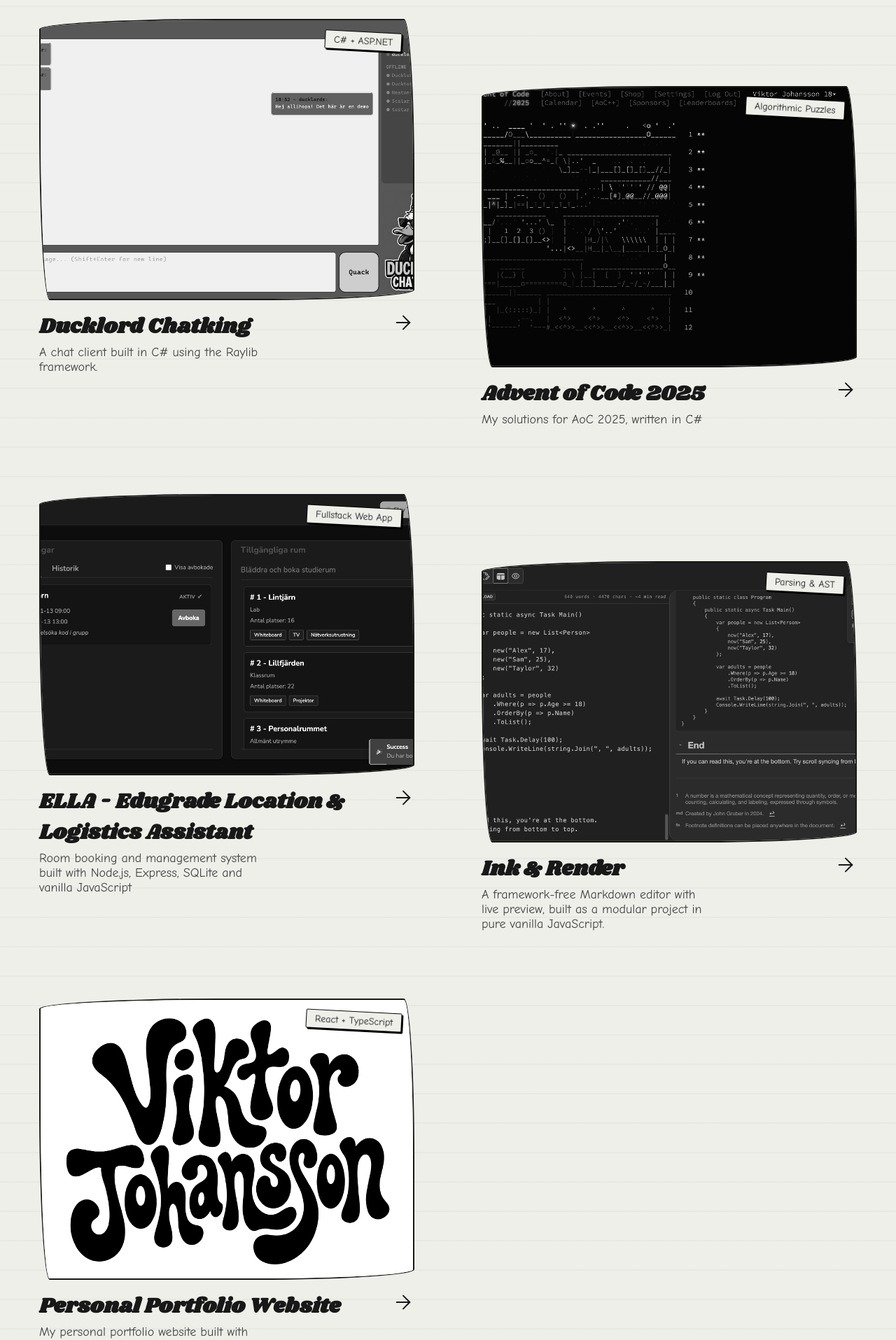
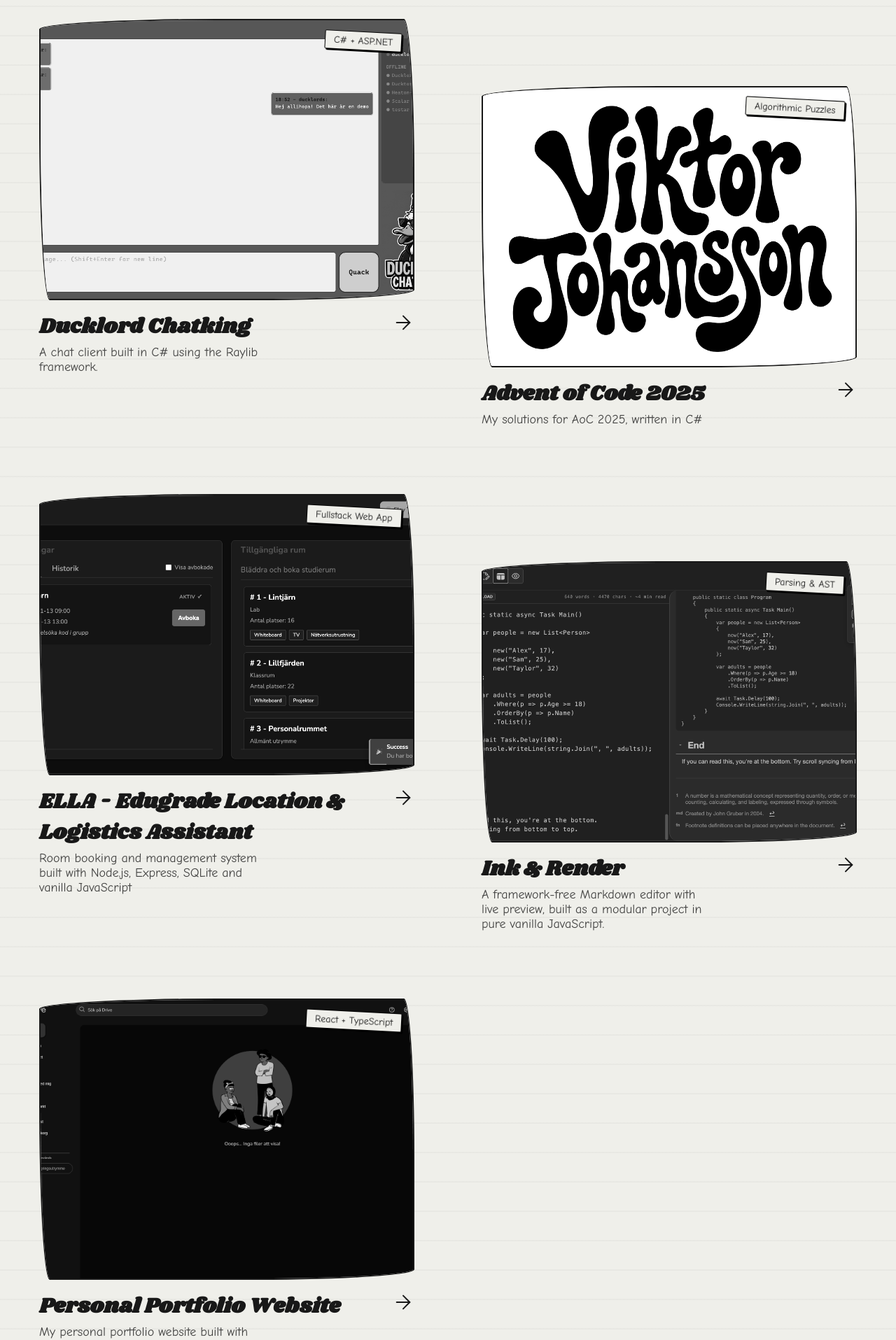
Before and after one commit to discovicke/portfolio-mono, a React (Vite) app: page / in a window 1280 px wide. Shown: the part 2320-4235 px from the top of the page at 70% size. Built offline with nearby package versions, Linux system fonts and the light colour scheme.

Commit message:
Update project entries in projects.ts: replace Advent of Code with personal portfolio and add Google Drive Clone project

```diff
--- a/src/data/projects.ts
+++ b/src/data/projects.ts
@@ -25,18 +25,20 @@
     },
     {
         id: 2,
-        title: "Advent of Code 2025",
-        category: "Algoritmiska pussel",
-        desc: "Mina lösningar för AoC 2025, skrivna i C#",
-        img: "/AoC25.png",
+        title: "Personliga hemsidan",
+        category: "React + TypeScript",
+        desc: "Min personliga portfolio-webbplats byggd med React och TypeScript.",
+        img: "/ViktorJohanssonHero.png",
         longDesc:
-            "Advent of Code är en årlig programmeringsutmaning med dagliga pussel i form av en julkalender, " +
-            "som går av stapeln under december månad. Mina lösningar är skrivna i C# och fokuserar på läsbarhet och effektivitet. " +
-            "Varje dag presenterar unika algoritmiska utmaningar, från strängmanipulation till graftraversering och dynamisk programmering.",
-        technologies: ["C#", ".NET", "Algoritmer", "Datastrukturer", "LINQ"],
-        repoUrl: "https://github.com/discovicke/AdventOfCode2025",
-        year: "2025",
-        role: "Löste samtliga pussel självständigt och dokumenterade lösningarna."
+            "Denna portfolio-webbplats är byggd med React och TypeScript för att visa upp mina projekt och färdigheter. " +
+            "Webbplatsen är responsiv, tillgänglig och använder moderna webbutvecklingstekniker. " +
+            "Den inkluderar sektioner för projekt, om mig, kontaktinformation samt en anpassad modal för projektvisning." +
+            " Webbplatsen är också flerspråkig med stöd för i18n. Jag valde att utmana mig själv genom att hålla hemsidan monokrom och använda mig av negativa utrymmen och storlekar för att ge en naturlig hierarki i användarupplevelsen.",
+        technologies: ["React", "TypeScript", "CSS3", "HTML5", "i18n"],
+        liveUrl: "https://viktorjohansson.vercel.app/",
+        repoUrl: "https://github.com/discovicke/portfolio-mono",
+        year: "2026",
+        role: "Ensam utvecklare - designade och implementerade hela webbplatsen från grunden."
     },
     {
         id: 3,
@@ -72,19 +74,26 @@
     },
     {
         id: 5,
-        title: "Personliga hemsidan",
-        category: "React + TypeScript",
-        desc: "Min personliga portfolio-webbplats byggd med React och TypeScript.",
-        img: "/ViktorJohanssonHero.png",
+        title: 'Google Drive Clone',
+        category: 'Angular + Node.js',
+        desc: 'En fullstack Google Drive-klon byggd som proof-of-concept med Angular 21 och Node.js, med fokus på typsäkerhet, modulär arkitektur och filhantering.',
+        img: '/duckdrive-preview.png',
         longDesc:
-            "Denna portfolio-webbplats är byggd med React och TypeScript för att visa upp mina projekt och färdigheter. " +
-            "Webbplatsen är responsiv, tillgänglig och använder moderna webbutvecklingstekniker. " +
-            "Den inkluderar sektioner för projekt, om mig, kontaktinformation samt en anpassad modal för projektvisning." +
-            " Webbplatsen är också flerspråkig med stöd för i18n. Jag valde att utmana mig själv genom att hålla hemsidan monokrom och använda mig av negativa utrymmen och storlekar för att ge en naturlig hierarki i användarupplevelsen.",
-        technologies: ["React", "TypeScript", "CSS3", "HTML5", "i18n"],
-        liveUrl: "https://viktorjohansson.vercel.app/",
-        repoUrl: "https://github.com/discovicke/portfolio-mono",
-        year: "2026",
-        role: "Ensam utvecklare - designade och implementerade hela webbplatsen från grunden."
-    }
+            'Detta projekt är en fullstack proof-of-concept av en Google Drive-liknande applikation, byggd med Angular 21 i frontend och Node.js med Express i backend. Applikationen stödjer säker filuppladdning via drag-and-drop, nedladdning, förhandsvisning och permanent borttagning av filer, kompletterat med realtidsbaserad fuzzy-sökning för snabb och fel­tolerant filhantering.\n' +
+            '\n' +
+            'Arkitekturen är modulär och typ­säker genom hela stacken, med delade DTO:er i TypeScript mellan klient och server. Backend använder Multer för filhantering, Zod för validering och Helmet för grundläggande säkerhet. En egenutvecklad DbService abstraherar fil-I/O och möjliggör persistens via en JSON-baserad datalagring utan extern databas.',
+        technologies: [
+            'Angular 21',
+            'TypeScript',
+            'Node.js',
+            'Express',
+            'SCSS',
+            'Zod',
+            'Fuzzysort'
+        ],
+        liveUrl: 'https://google-drive-clone-demo.onrender.com/',
+        repoUrl: 'https://github.com/discovicke/google-drive-clone',
+        year: '2026',
+        role: 'Fullstack-utvecklare i team'
+    },
 ];
```
Also changed, not shown: public/duckdrive-preview.png (added).
